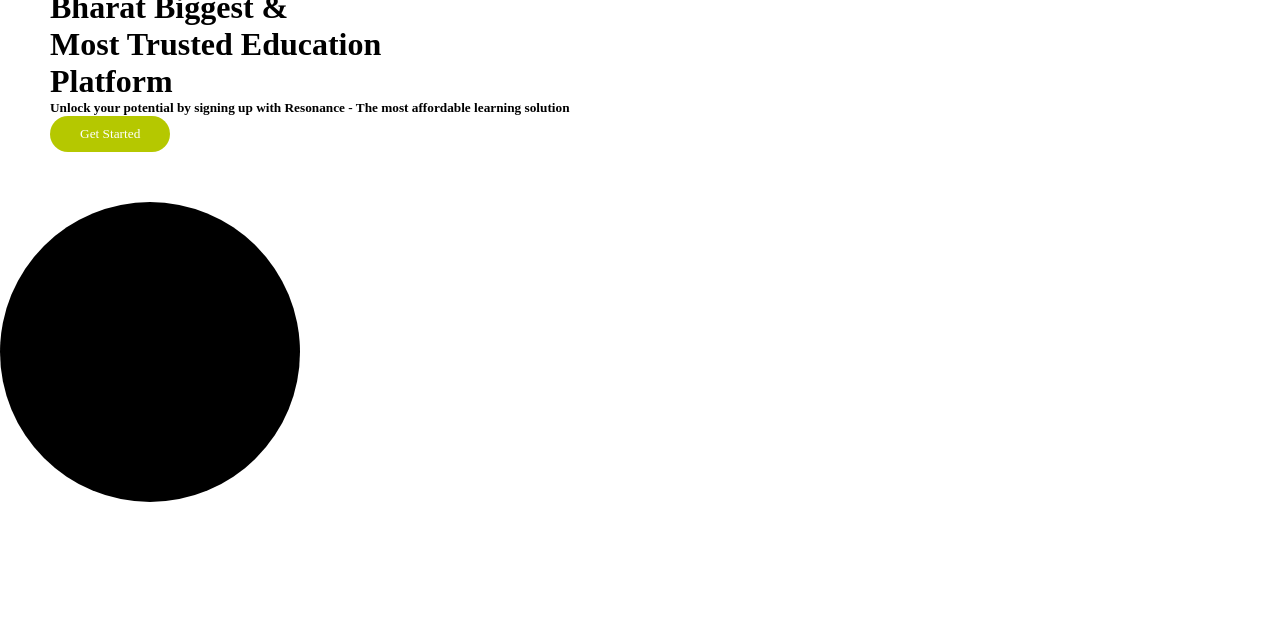
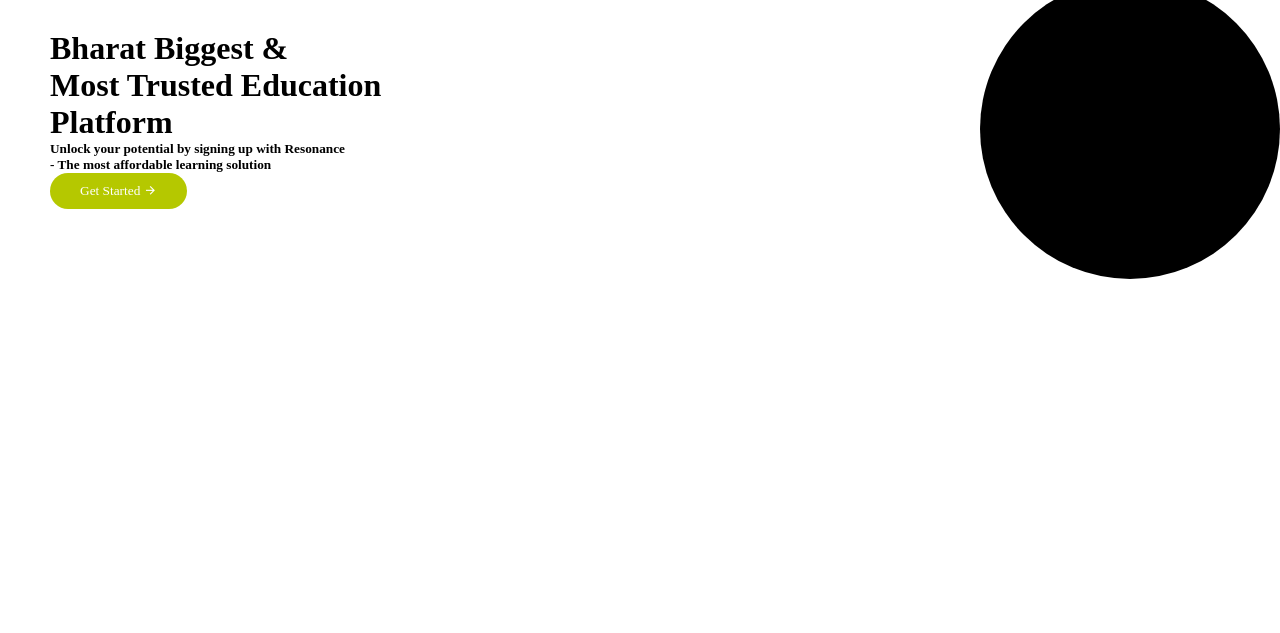
Before and after one commit to JitendraTandia/Resonance-Indb, a plain HTML site: page index.html in a window 1280 px wide. Shown: the part 167-800 px from the top of the page. Drawn offline with nearby package versions, Linux system fonts and the light colour scheme.

Commit message:
hero section

```diff
--- a/index.html
+++ b/index.html
@@ -1,15 +1,14 @@
 <!DOCTYPE html>
 <html lang="en">
+
 <head>
   <meta charset="UTF-8" />
   <meta name="viewport" content="width=device-width, initial-scale=1.0" />
   <link rel="stylesheet" href="style.css" />
-    <link
-      href="https://cdn.jsdelivr.net/npm/remixicon@4.3.0/fonts/remixicon.css"
-      rel="stylesheet"
-    />
+  <link href="https://cdn.jsdelivr.net/npm/remixicon@4.3.0/fonts/remixicon.css" rel="stylesheet" />
   <title>Document</title>
 </head>
+
 <body>
   <div id="main">
     <header id="navbar">
@@ -45,19 +44,22 @@
         </div>
         <div class="second-heading">
           <h5>
-            Unlock your potential by signing up with Resonance - The most
+            Unlock your potential by signing up with Resonance <br>- The most
             affordable learning solution
           </h5>
         </div>
-        <button>Get Started</button>
+        <button class="secondary-btn">Get Started
+          <i id="btn-arrow" class="ri-arrow-right-line"></i>
+        </button>
       </div>
-
-      </div>
-
         <div id="right">
           <div class="circle"></div>
         </div>
 
+
+
+
     </div>
 </body>
+
 </html>
```
Lines whose indentation alone changed are shown as unchanged.
